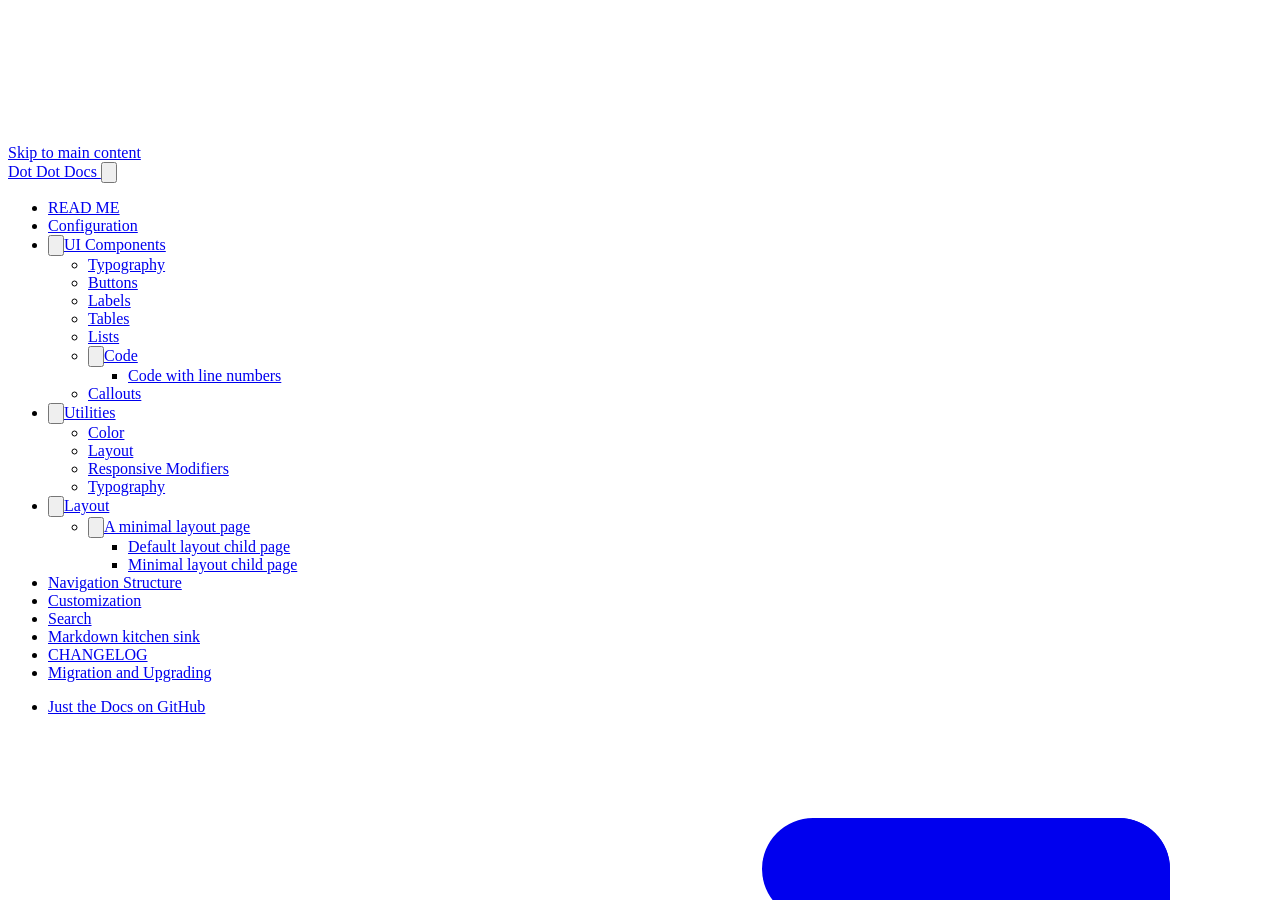
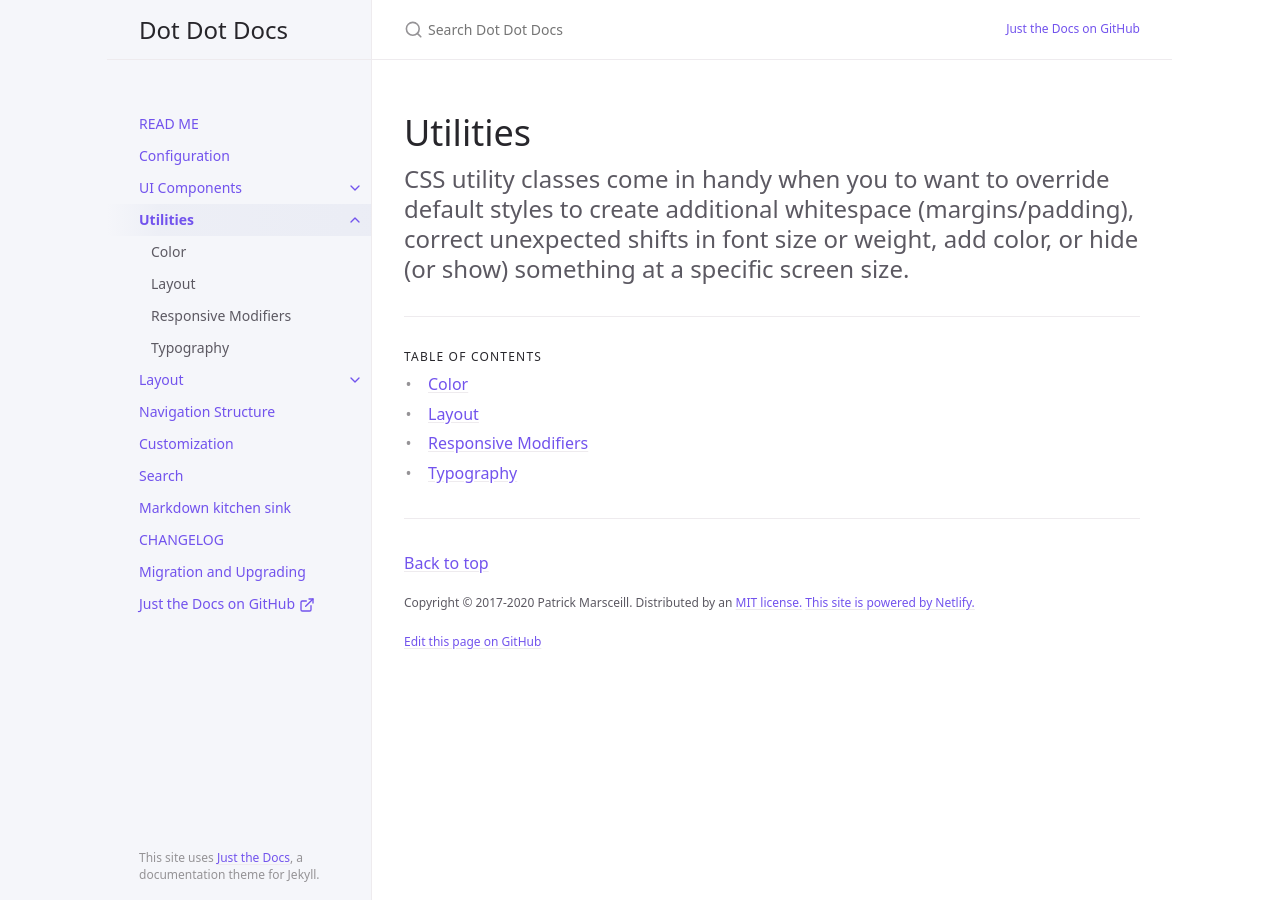
Before and after one commit to ffflopppy/ffflopppy.github.io, a Jekyll site: the page built from docs/utilities/utilities.md, in a window 1280 px wide and 900 px high. Built offline with Jekyll 4.4.1, drawn with Linux system fonts in a browser that asks for light colours; comment, search, counter and statistics services are not loaded; part of the change alters nothing that is shown.

```diff
--- a/_config.yml
+++ b/_config.yml
@@ -15,7 +15,7 @@
 # in the templates via {{ site.myvariable }}.
 title: Dot Dot Docs
 description: 하고싶은걸 해야지
-baseurl: "https://github.com/ffflopppy"
+baseurl: "" # the subpath of your site, e.g. /blog
 url: "https://just-the-docs.com" # the base hostname & protocol for your site, e.g. http://example.com
 repository: just-the-docs/just-the-docs # for github-metadata
 
```
